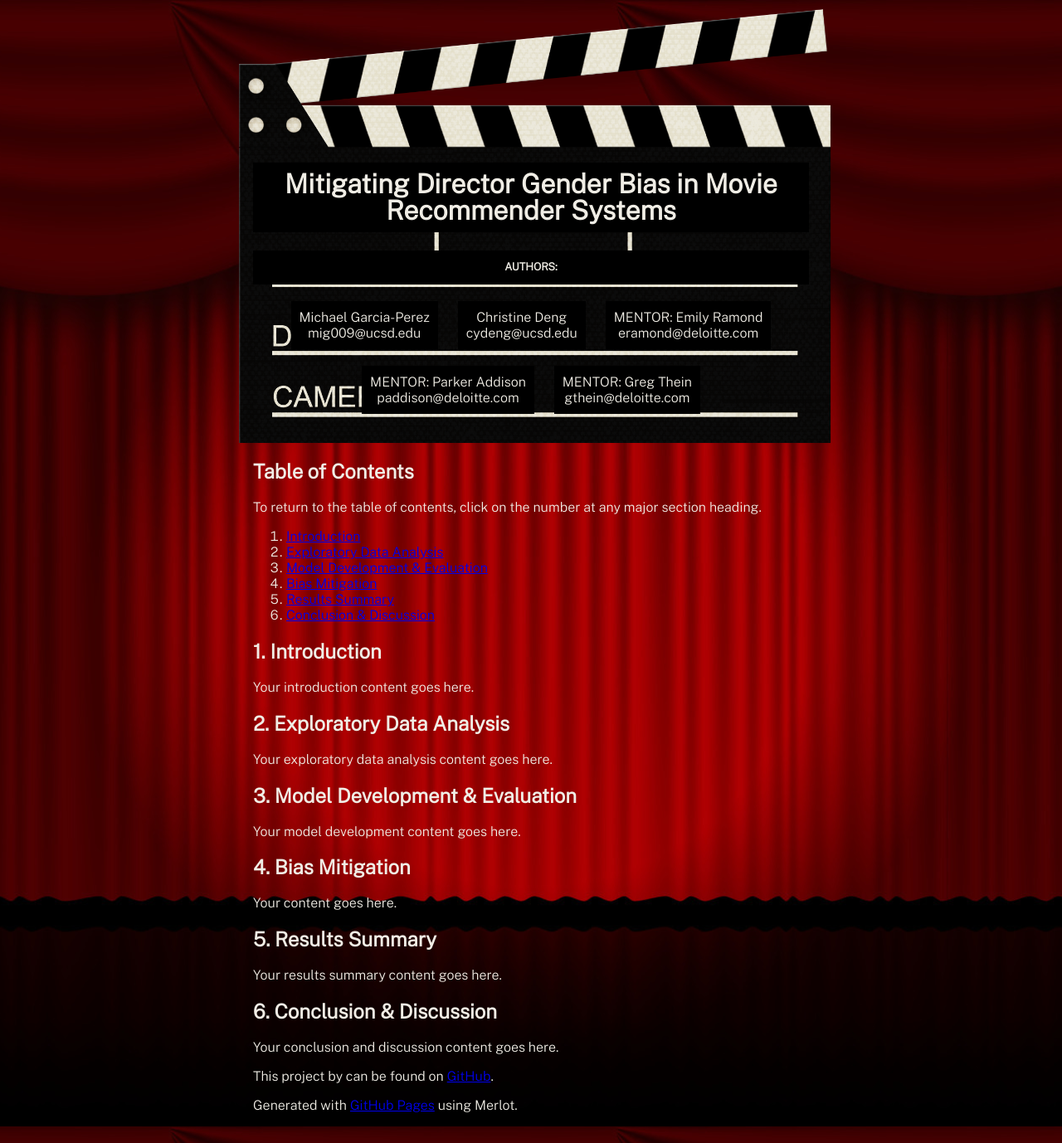
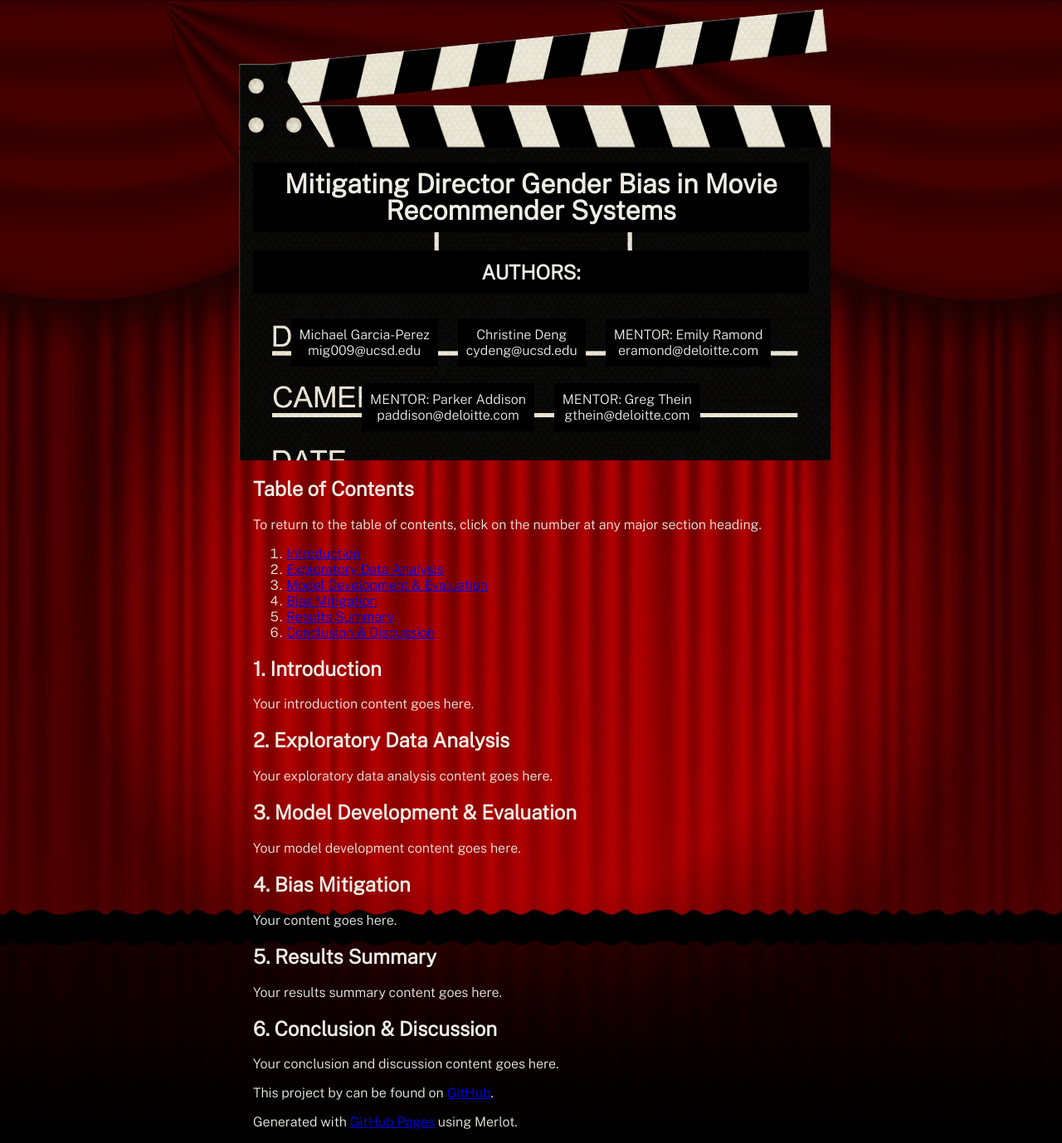
Before and after one commit to michael-garciaperez/DSC180A-Methodology-5, a Jekyll site: the page built from index.md, in a window 1280 px wide. Shown: the whole page at 83% size. Built offline with Jekyll 4.4.1, drawn with Linux system fonts in a browser that asks for light colours.

Commit message:
Update default.html

```diff
--- a/_layouts/default.html
+++ b/_layouts/default.html
@@ -30,7 +30,7 @@
     </div>
 
     <div class="author-mentor-container">
-      <h2>AUTHORS:</h2>
+      <h2 style="font-size: 1.5em;">AUTHORS:</h2>
       <p>Michael Garcia-Perez<br>mig009@ucsd.edu</p>
       <p>Christine Deng<br>cydeng@ucsd.edu</p>
       <p>MENTOR: Emily Ramond<br>eramond@deloitte.com</p>
```
